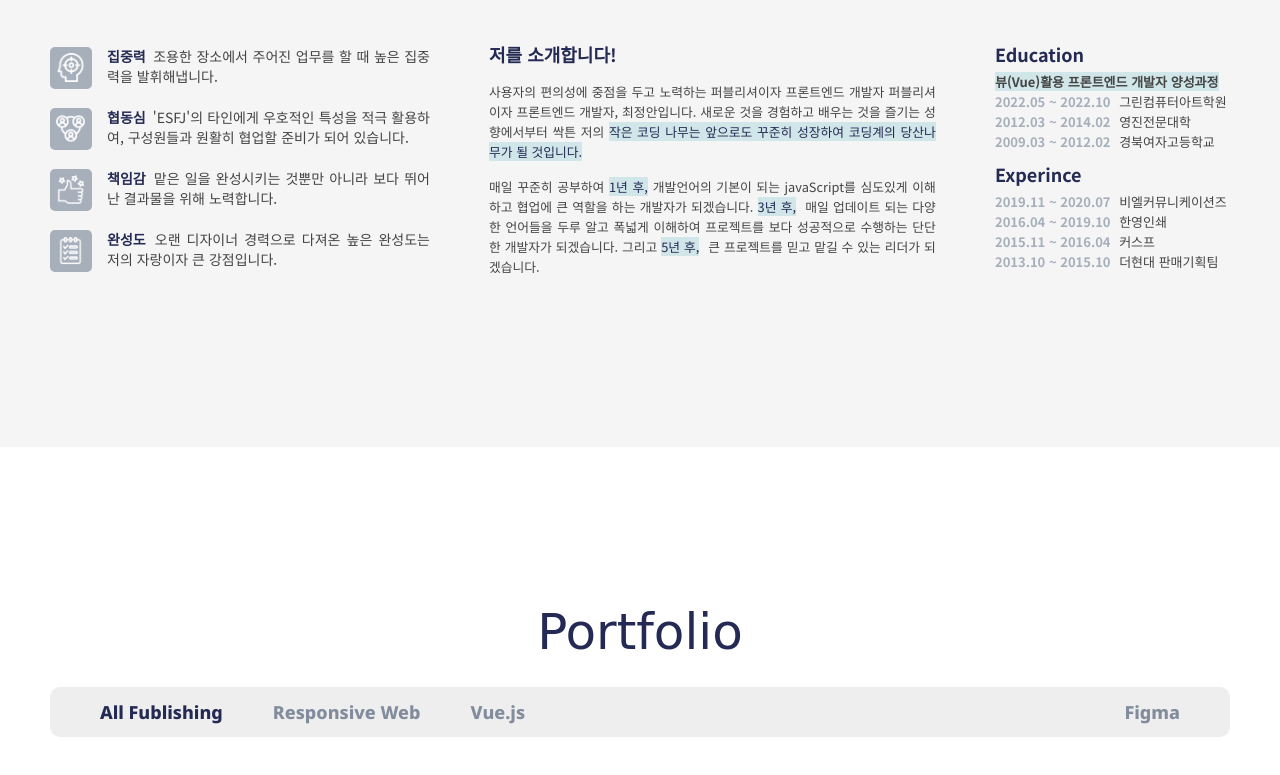
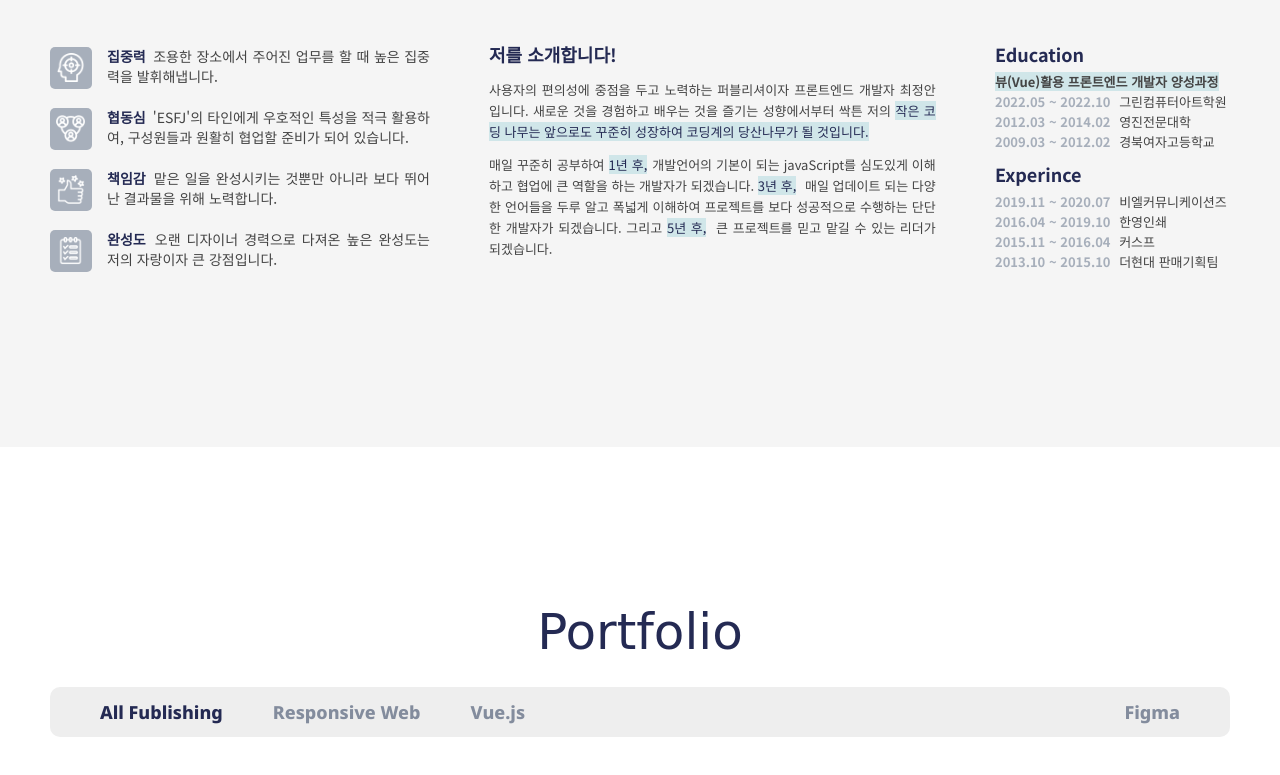
Before and after one commit to dev-axnn/dev-axnn.github.io, a plain HTML site: page index.html in a window 1280 px wide. Shown: the part 1423-2198 px from the top of the page. Drawn offline with nearby package versions, Linux system fonts and the light colour scheme; a web font is replaced by a local one.

Commit message:
피그마 책무리 부분 추가, 마이프로필 반응형 수정

```diff
--- a/css/res.css
+++ b/css/res.css
@@ -314,33 +314,25 @@
   }
 }
 
-@media screen and (max-width: 1275px) {
-  .myprofile .myprofile-intro-txt {
-    font-size: 13px;
-    line-height: 21px;
-  }
-}
-
 @media screen and (max-width: 1330px) {
   .myprofile .myprofile-intro-txt {
-    margin: 15px 0;
-    font-size: 12.8px;
-    line-height: 24px;
-  }
-}
-
-@media screen and (max-width: 1330px) {
-  .myprofile .myprofile-intro-txt {
-    font-size: 13px;
-    line-height: 21px;
-  }
-}
-
+    font-size: 13.5px;
+    line-height: 22px;
+  }
+}
+/*
 @media screen and (max-width: 1300px) {
   .myprofile .myprofile-intro-txt {
     margin: 15px 0;
     font-size: 12.8px;
     line-height: 20px;
+  }
+} */
+
+@media screen and (max-width: 1280px) {
+  .myprofile .myprofile-intro-txt {
+    font-size: 13px;
+    line-height: 21px;
   }
 }
 
--- a/css/style.css
+++ b/css/style.css
@@ -745,7 +745,7 @@ body::-webkit-scrollbar-thumb {
 }
 
 .myprofile .myprofile-intro-txt {
-  font-size: 13.5px;
+  font-size: 14.5px;
   line-height: 23px;
   margin: 12px 0;
   text-align: justify;
--- a/index.html
+++ b/index.html
@@ -289,8 +289,7 @@
                 <h3>저를 소개합니다!</h3>
                 <p class="myprofile-intro-txt">
                   사용자의 편의성에 중점을 두고 노력하는 퍼블리셔이자 프론트엔드
-                  개발자 퍼블리셔이자 프론트엔드 개발자, 최정안입니다. 새로운
-                  것을 경험하고 배우는 것을 즐기는 성향에서부터 싹튼 저의
+                  개발자 최정안입니다. 새로운 것을 경험하고 배우는 것을 즐기는 성향에서부터 싹튼 저의
                   <b>
                     작은 코딩 나무는 앞으로도 꾸준히 성장하여 코딩계의
                     당산나무가 될 것입니다.
```
